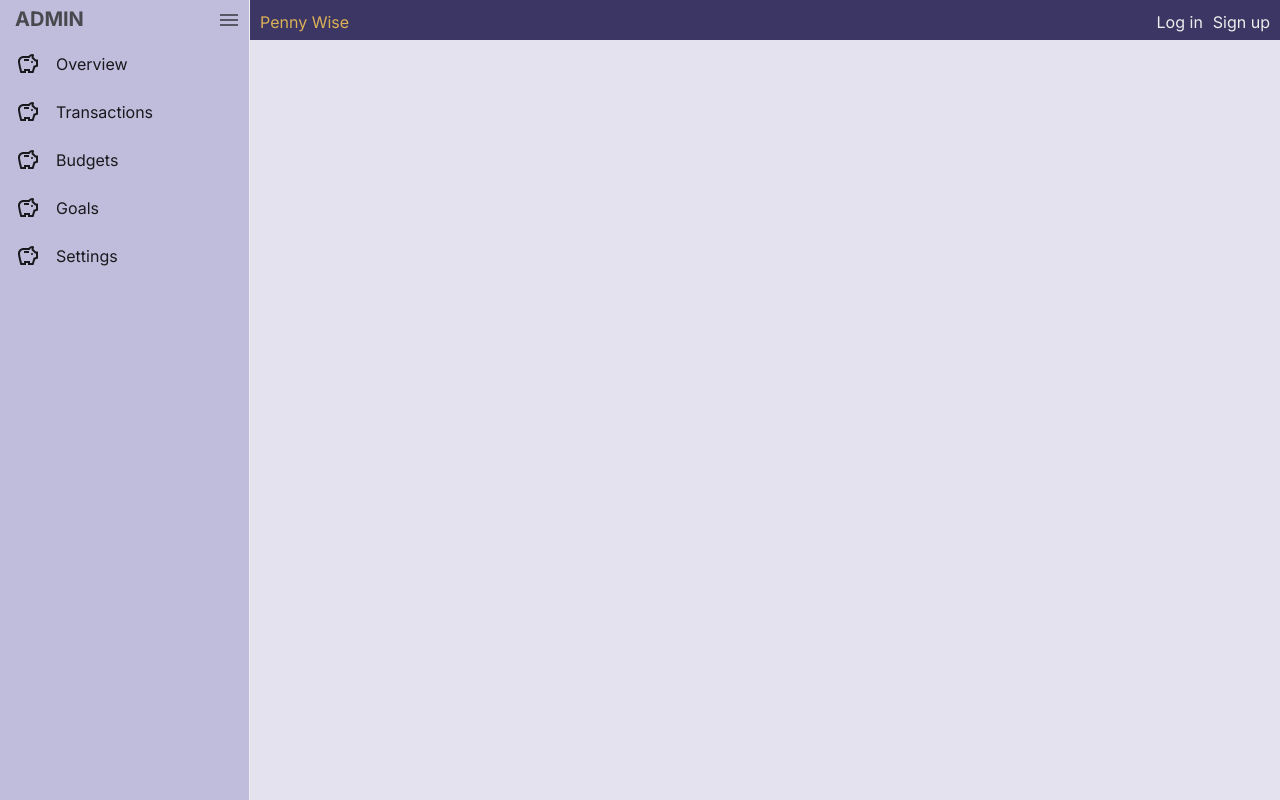
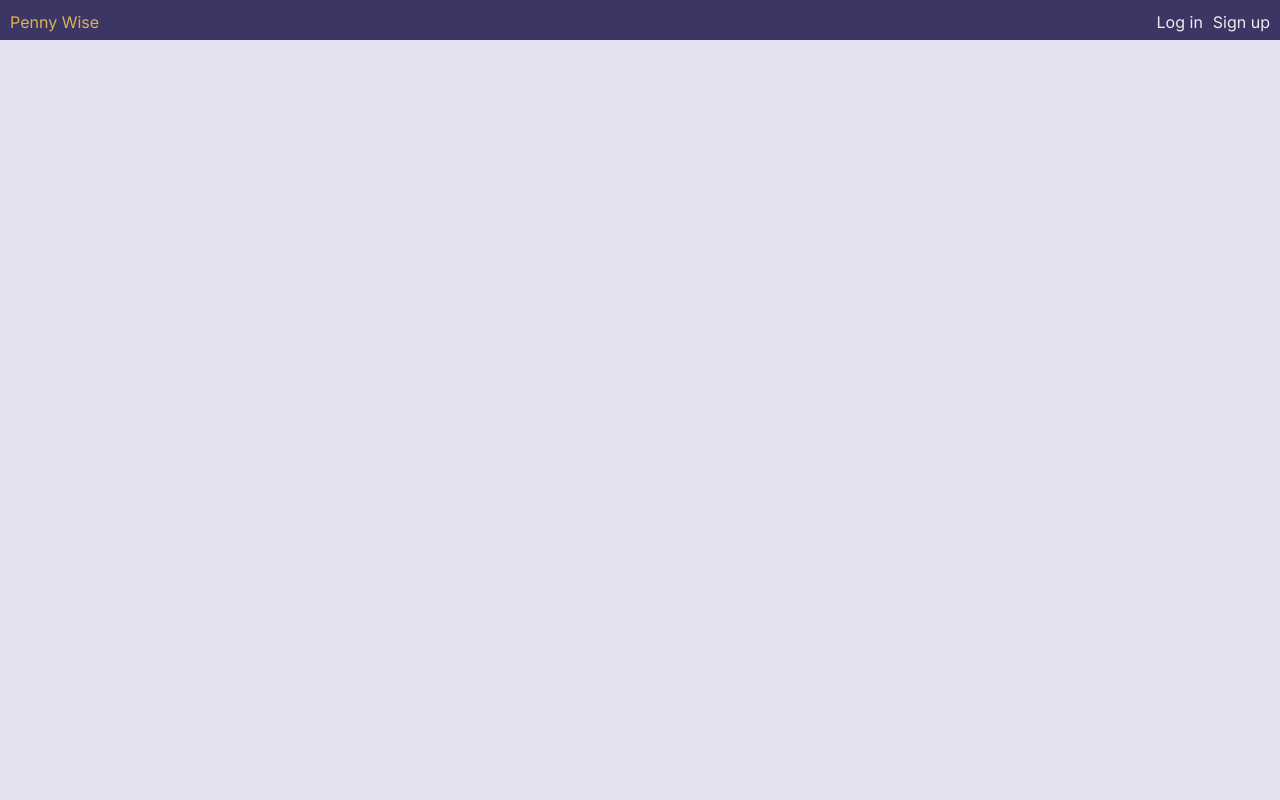
Before and after one commit to vytran1805/PennyWise, a React (Vite) app in the folder client/: page / in a window 1280 px wide. Built offline with nearby package versions, Linux system fonts and the light colour scheme.

Commit message:
Add routes, testIds

```diff
--- a/client/src/App.tsx
+++ b/client/src/App.tsx
@@ -2,12 +2,13 @@ import { CssBaseline, ThemeProvider, createTheme } from '@mui/material';
 import { useMemo } from 'react';
 import { themeSettings } from './theme';
 import { BrowserRouter, Route, Routes } from 'react-router-dom';
-import Signup from '@/pages/Signup';
-import Account from '@/pages/Account';
+import { Signup } from '@/pages/Signup';
+import { Overview } from '@/pages/main/Overview';
 import { HomePage } from '@/pages/HomePage';
 import { NavBar } from '@/global/navbar';
 import { Login } from '@/pages/Login';
 import { Sidebar } from './global/sidebar';
+import { Budgets } from './pages/main/budgets';
 
 function App() {
   const isUserLoggedIn = !!localStorage.getItem('token'); //check if user logged in successfully
@@ -19,7 +20,7 @@ function App() {
         {/* CssBaseline will reset the setting of MUI to default */}
         <CssBaseline />
         <div className='app'>
-          <Sidebar />
+          {isUserLoggedIn && <Sidebar />}
           <main className='content'>
             <NavBar />
             <Routes>
@@ -27,7 +28,10 @@ function App() {
               <Route path='/login' element={<Login />} />
               <Route path='/register' element={<Signup />} />
               {isUserLoggedIn && (
-                <Route path='/account' element={<Account />} />
+                <>
+                  <Route path='/overview' element={<Overview />} />
+                  <Route path='/budgets' element={<Budgets />} />
+                </>
               )}
             </Routes>
           </main>
--- a/client/src/components/testIds.ts
+++ b/client/src/components/testIds.ts
@@ -1,10 +1,10 @@
-const sidebar = (testId: string) => {
+const Sidebar = (testId: string) => {
   return `sidebar-listItem-${testId}`;
 };
 
 export const testIds = {
   sidebarListItem: {
-    container: sidebar('container'),
-    title: sidebar('title'),
+    container: Sidebar('container'),
+    title: Sidebar('title'),
   },
 };
--- a/client/src/global/testIds.ts
+++ b/client/src/global/testIds.ts
@@ -1,10 +1,10 @@
-const sidebar = (testId: string) => {
+const Sidebar = (testId: string) => {
   return `sidebar-${testId}`;
 };
 export const testIds = {
   sidebar: {
-    container: sidebar('container'),
-    menu: sidebar('menu'),
-    listItemContainer: sidebar('listItem-container'),
+    container: Sidebar('container'),
+    menu: Sidebar('menu'),
+    listItemContainer: Sidebar('listItem-container'),
   },
 };
```
